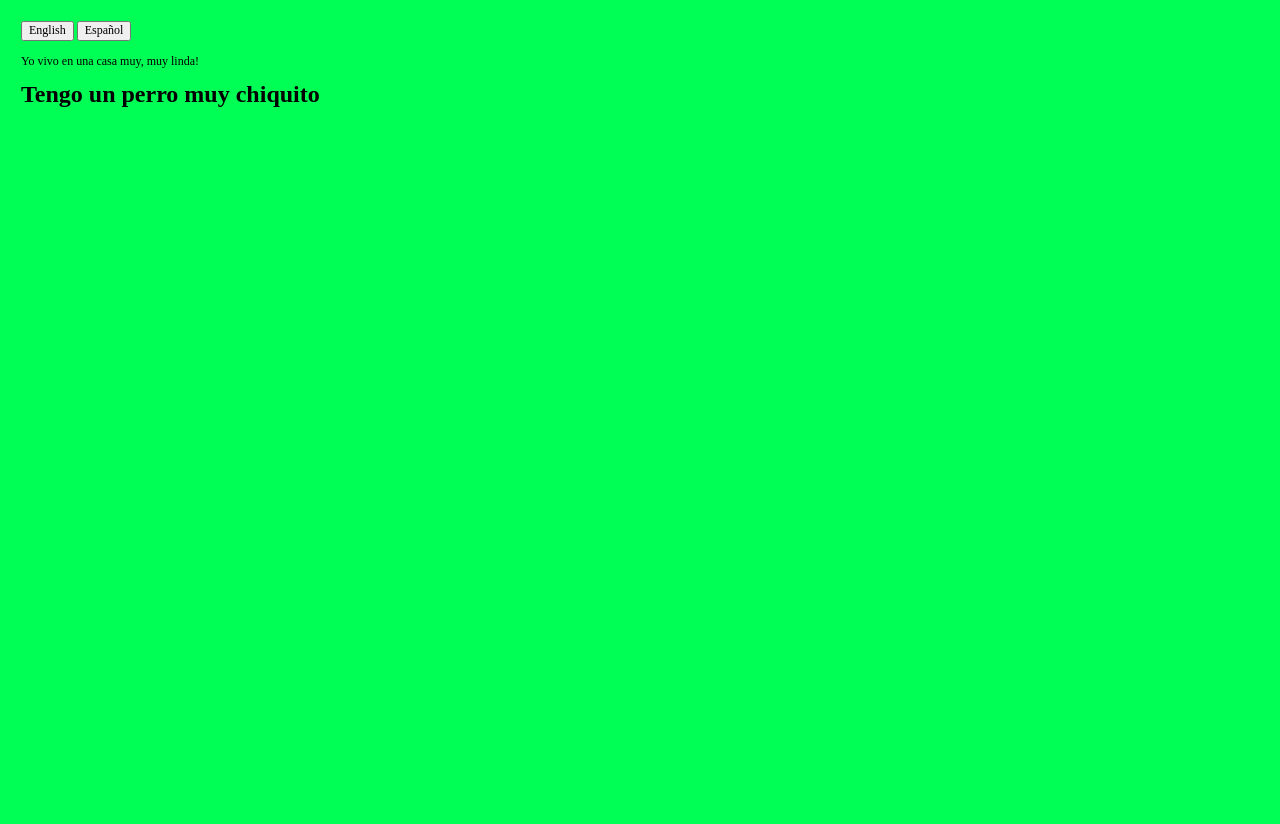
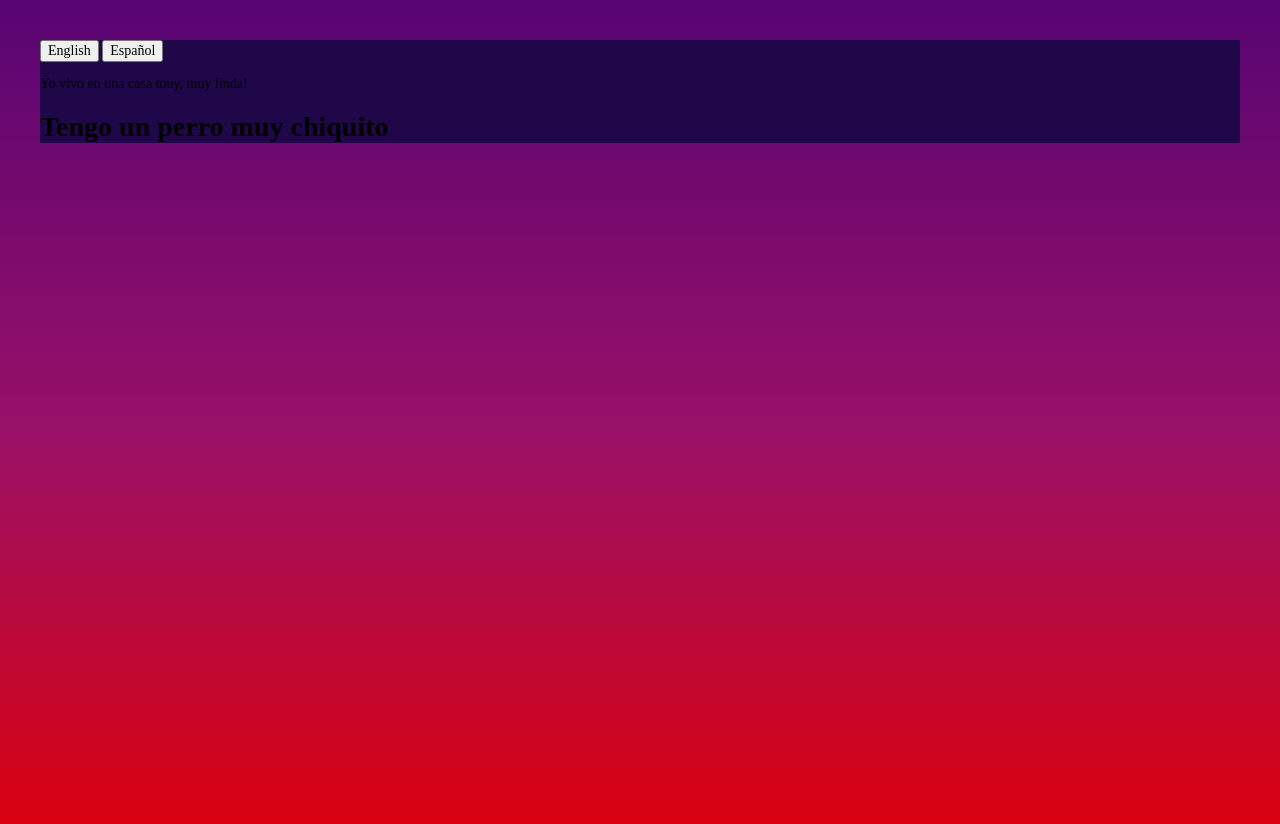
Before and after one commit to MeloCreativo/MyPortfolio, a plain HTML site: page index.html in a window 1280 px wide. Before the commit the page ends 800 px from the top, so only its background shows below. Drawn offline with Linux system fonts and the light colour scheme.

Commit message:
Add basic styles.

```diff
--- a/index.html
+++ b/index.html
@@ -13,6 +13,7 @@
 </head>
 
 <body>
+    <div class="container">
         <button class="translate" id="en">English</button>
         <button class="translate" id="es">Español</button>
 
@@ -24,6 +25,7 @@
                 Tengo un perro muy chiquito
             </h1>
         </div>
+    </div>
 </body>
 
 </html>
--- /dev/null
+++ b/public/scss/_mixins.scss
@@ -0,0 +1,13 @@
+@import "variables";
+
+@mixin margin-40px {
+    margin: $p-40;
+}
+
+@mixin main-gradient {
+    background: rgb(87,5,115);
+    background: -moz-linear-gradient(-180deg, rgba(87,5,115,1) 0%, rgba(151,16,104,1) 50%, rgba(220,1,12,1) 100%);
+    background: -webkit-linear-gradient(-180deg, rgba(87,5,115,1) 0%, rgba(151,16,104,1) 50%, rgba(220,1,12,1) 100%);
+    background: linear-gradient(-180deg, rgba(87,5,115,1) 0%, rgba(151,16,104,1) 50%, rgba(220,1,12,1) 100%);
+    filter: progid:DXImageTransform.Microsoft.gradient(startColorstr="#570573",endColorstr="#dc010c",GradientType=1);
+}
--- /dev/null
+++ b/public/scss/_variables.scss
@@ -0,0 +1,11 @@
+
+// COLORS
+
+/* Main Colors */
+$ultra-blue: #200749;
+$white: #ffffff;
+$sharp-green: #5fce20;
+
+
+/* Spacings */
+$p-40: 40px;
--- a/public/scss/main.scss
+++ b/public/scss/main.scss
@@ -1,6 +1,15 @@
+@import "variables";
+@import "mixins";
+
+/* html set font equivalence for rems and ems */
+html { font-size: 62.5%; }
+
 body {
-    background-color: rgb(0, 255, 85);
-    font-size: 12px;
-    line-height: 140%;
-    margin: 21px;
+    @include main-gradient;
+    height: 100vh;
 }
+.container {
+    font-size: 1.4rem;
+    @include margin-40px;
+    background: $ultra-blue;
+}
```
Also changed, not shown: public/css/main.css, 1 other file. Lines whose indentation alone changed are shown as unchanged.
